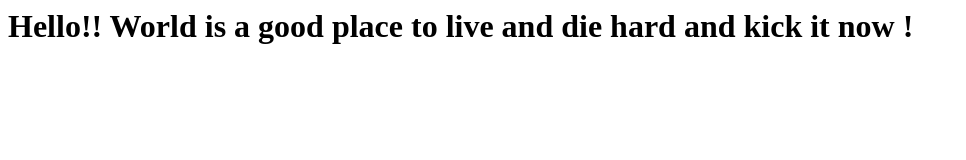
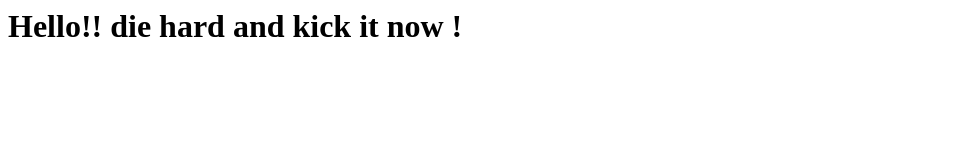
Before and after one commit to rohit-raj/example, a website: page views/index.html in a window 1280 px wide. Shown: the whole page, without its empty margins (0-966 px from the left). Drawn offline with nearby package versions, Linux system fonts and the light colour scheme.

Commit message:
Master: d commit

```diff
--- a/views/index.html
+++ b/views/index.html
@@ -9,6 +9,6 @@
 </script>
 </head>
 <body>
-<h1> Hello!!  World is a good place to live and die hard and kick it now ! </h1>
+<h1> Hello!! die hard and kick it now ! </h1>
 </body>
 </html>
```
